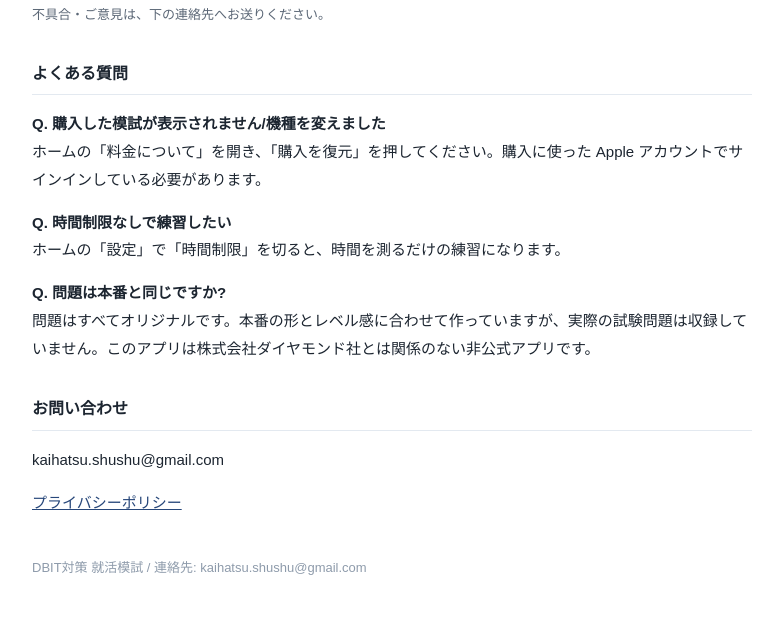
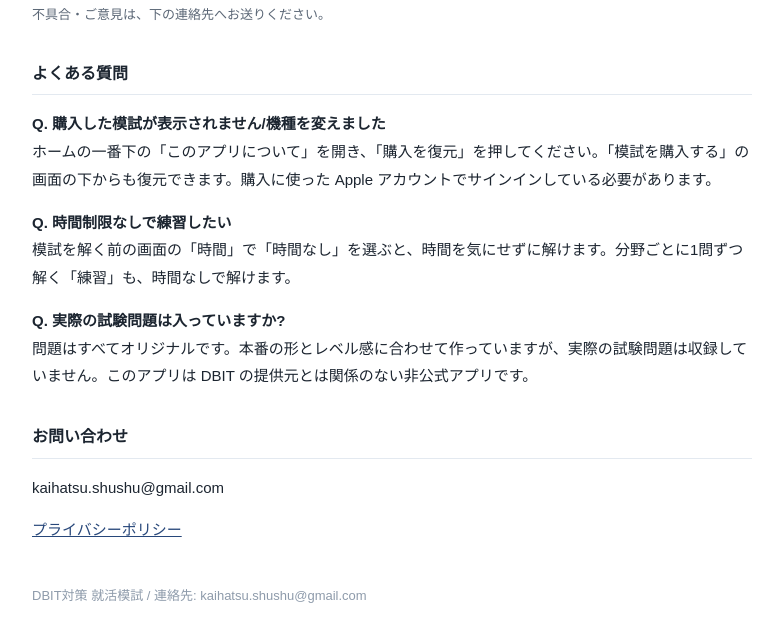
Before and after one commit to kaihatsu-shushu/shukatsumoshi, a plain HTML site: page index.html in a window 1280 px wide. Shown: the part 72-714 px from the top of the page, without its empty margins (248-1027 px from the left). Drawn offline with Linux system fonts and the light colour scheme.

Commit message:
サポートのページを今のアプリに合わせる

```diff
--- a/index.html
+++ b/index.html
@@ -21,9 +21,9 @@
 <h1>DBIT対策 就活模試 サポート</h1>
 <p class="sub">不具合・ご意見は、下の連絡先へお送りください。</p>
 <h2>よくある質問</h2>
-<p><strong>Q. 購入した模試が表示されません/機種を変えました</strong><br>ホームの「料金について」を開き、「購入を復元」を押してください。購入に使った Apple アカウントでサインインしている必要があります。</p>
-<p><strong>Q. 時間制限なしで練習したい</strong><br>ホームの「設定」で「時間制限」を切ると、時間を測るだけの練習になります。</p>
-<p><strong>Q. 問題は本番と同じですか?</strong><br>問題はすべてオリジナルです。本番の形とレベル感に合わせて作っていますが、実際の試験問題は収録していません。このアプリは株式会社ダイヤモンド社とは関係のない非公式アプリです。</p>
+<p><strong>Q. 購入した模試が表示されません/機種を変えました</strong><br>ホームの一番下の「このアプリについて」を開き、「購入を復元」を押してください。「模試を購入する」の画面の下からも復元できます。購入に使った Apple アカウントでサインインしている必要があります。</p>
+<p><strong>Q. 時間制限なしで練習したい</strong><br>模試を解く前の画面の「時間」で「時間なし」を選ぶと、時間を気にせずに解けます。分野ごとに1問ずつ解く「練習」も、時間なしで解けます。</p>
+<p><strong>Q. 実際の試験問題は入っていますか?</strong><br>問題はすべてオリジナルです。本番の形とレベル感に合わせて作っていますが、実際の試験問題は収録していません。このアプリは DBIT の提供元とは関係のない非公式アプリです。</p>
 <h2>お問い合わせ</h2>
 <p>kaihatsu.shushu@gmail.com</p>
 <p><a href="privacy.html">プライバシーポリシー</a></p>
```
Also changed, not shown: cubic/index.html (+2 -2 lines), privacy.html (+1 -1 lines), tap/index.html (+1 -1 lines).
